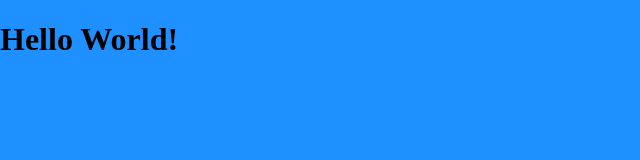
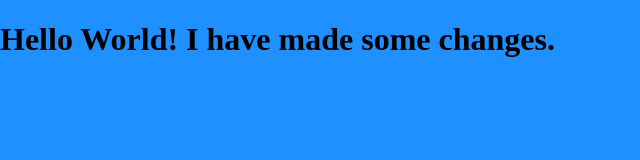
Before and after one commit to Techatronica/template-test, a plain HTML site: page index.html in a window 1280 px wide. Shown: the whole page, without its empty margins (0-640 px from the left). Drawn offline with Linux system fonts and the light colour scheme.

Commit message:
hello world make changes

```diff
--- a/index.html
+++ b/index.html
@@ -9,7 +9,7 @@
     <link rel="stylesheet" href="style.css">
 </head>
 <body>
-   <h1>Hello World!</h1>
+   <h1>Hello World! I have made some changes.</h1>
     <!-- Script -->
    <script src="script.js" ></script>
 </body>
```
